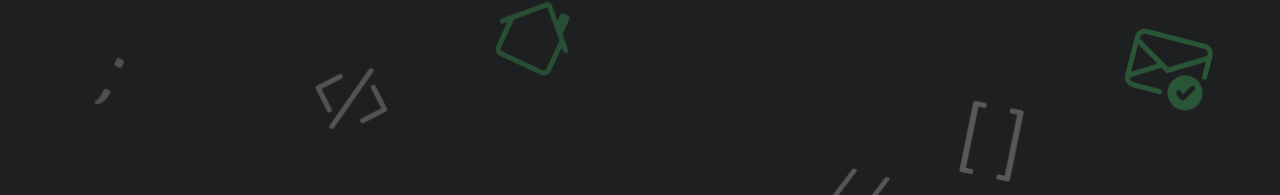
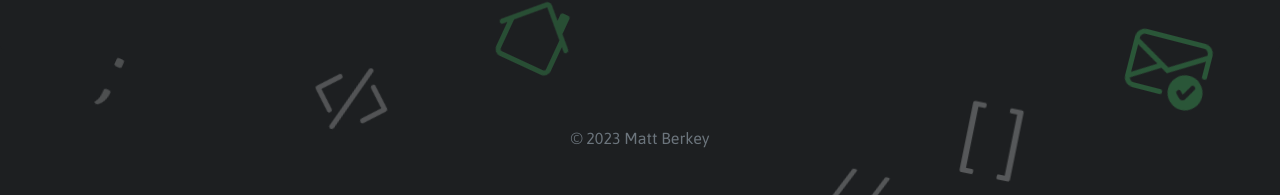
Before and after one commit to mberkey/MB-Portfolio, a React (Create React App) app: page / in a window 1280 px wide. Shown: the part 757-952 px from the top of the page. Built offline with nearby package versions, Linux system fonts and the light colour scheme.

Commit message:
year update

```diff
--- a/src/components/Footer.js
+++ b/src/components/Footer.js
@@ -6,6 +6,7 @@ export default class Footer extends Component {
         return(
             <div id='footer'>
                 <Col className='col-md text-center'>
+                    <p className='text-muted align-center'>&copy; 2023 Matt Berkey</p>
                 </Col>
             </div>
         )
```
